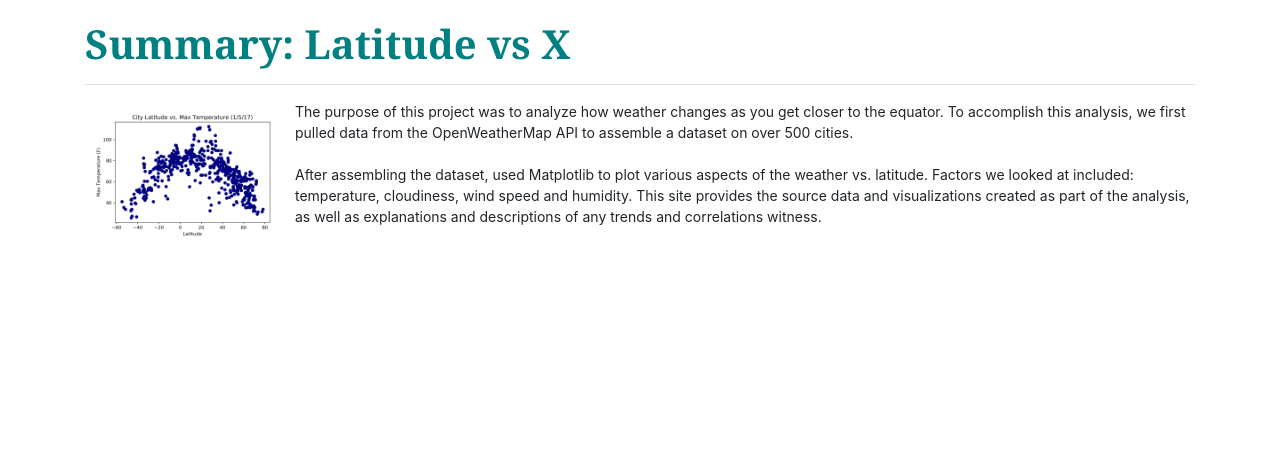
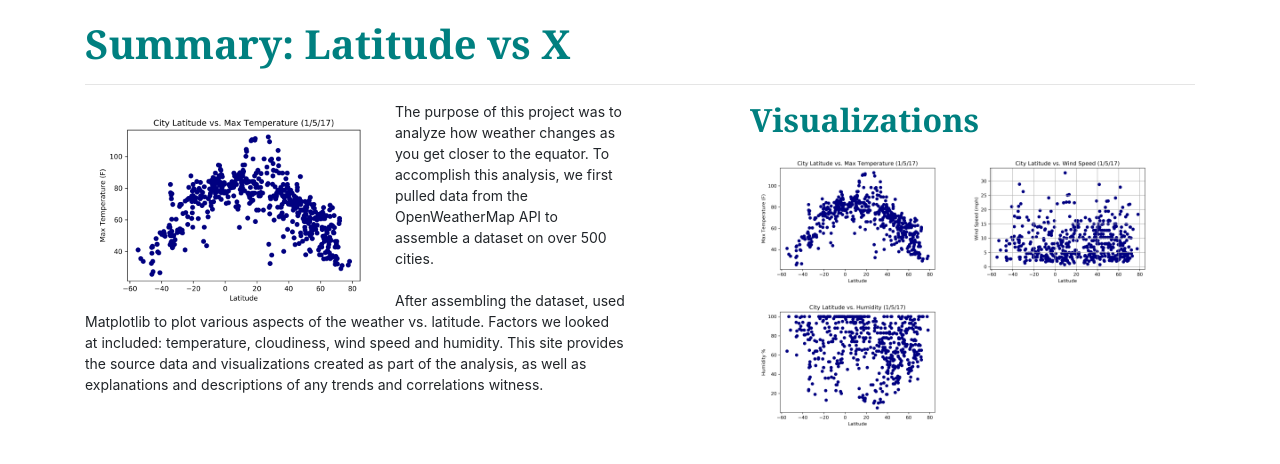
Before and after one commit to hbielser/web-design-challenge, a plain HTML site: page WebVisualizations/index.html in a window 1280 px wide. Drawn offline with nearby package versions, Linux system fonts and the light colour scheme.

Commit message:
Progress as of 2 p.m. 10/3/20

```diff
--- a/WebVisualizations/index.html
+++ b/WebVisualizations/index.html
@@ -8,15 +8,27 @@
 
   <!-- Bring in our bootstrap stylesheet -->
   <link rel="stylesheet" href="https://stackpath.bootstrapcdn.com/bootstrap/4.3.1/css/bootstrap.min.css" integrity="sha384-ggOyR0iXCbMQv3Xipma34MD+dH/1fQ784/j6cY/iJTQUOhcWr7x9JvoRxT2MZw1T" crossorigin="anonymous">
-
   <link rel="stylesheet" href="style.css">
 
 </head>
 
-<body class = "container">
+<body>
+
+  <!-- Create grid -->
+  <div class = "container">
+
+    <!-- Row 1 (Header) -->
+    <div class = "row">
+        <div class = "col-md-12">
           <h1 id = "header">Summary: Latitude vs X</h1>
           <hr>
-  <img src="Lat.MaxTemp.png" width = "200" alt="Latitude vs Max Temperature">
+        </div>
+      </div>
+
+    <!-- Row 2 -->
+    <div class = "row">
+      <div class = "col-md-6">
+        <img src="Lat.MaxTemp.png" width = "300" alt="Latitude vs Max Temperature">
         <p>
           The purpose of this project was to analyze how weather changes as you get closer to the equator.
           To accomplish this analysis, we first pulled data from the OpenWeatherMap API to assemble a
@@ -27,5 +39,16 @@
           source data and visualizations created as part of the analysis, as well as explanations and descriptions
           of any trends and correlations witness.
         </p>
+      </div>
+      <!-- Buffer column-->
+      <div class = "col-md-1">
+      </div>
+      <div class = "col-md-5">
+        <h2 id = "header">Visualizations</h2>
+        <img src="Lat.MaxTemp.png" width = "200" alt="Latitude vs Max Temperature">
+        <img src="Lat.Cloud.png" width = "200" alt="Latitude vs Cloudiness">
+        <img src="Lat.Humid.png" width = "200" alt="Latitude vs Humidity">
+      </div>
+    </div>
   </body>
 </html>
```
Lines whose indentation alone changed are shown as unchanged.
